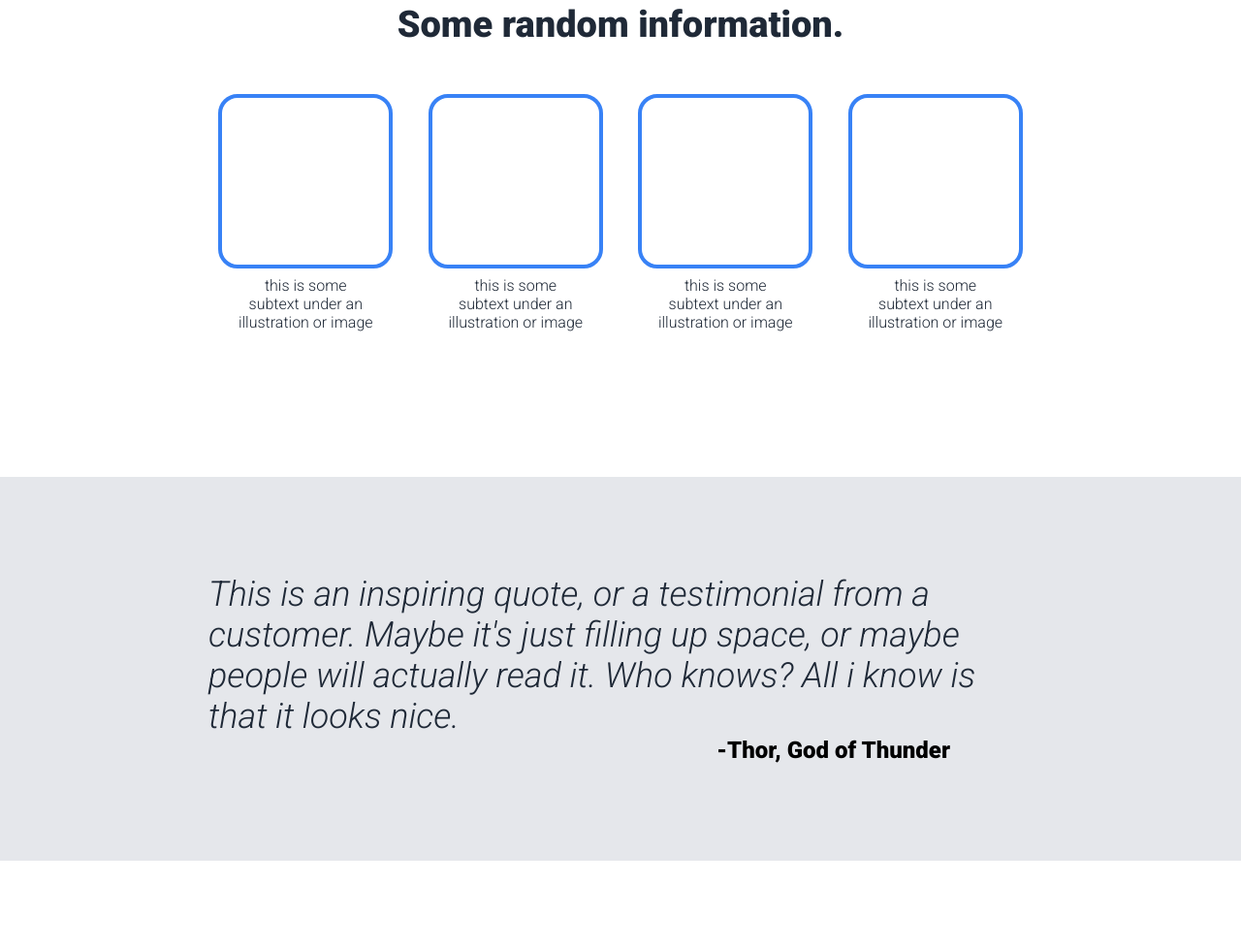
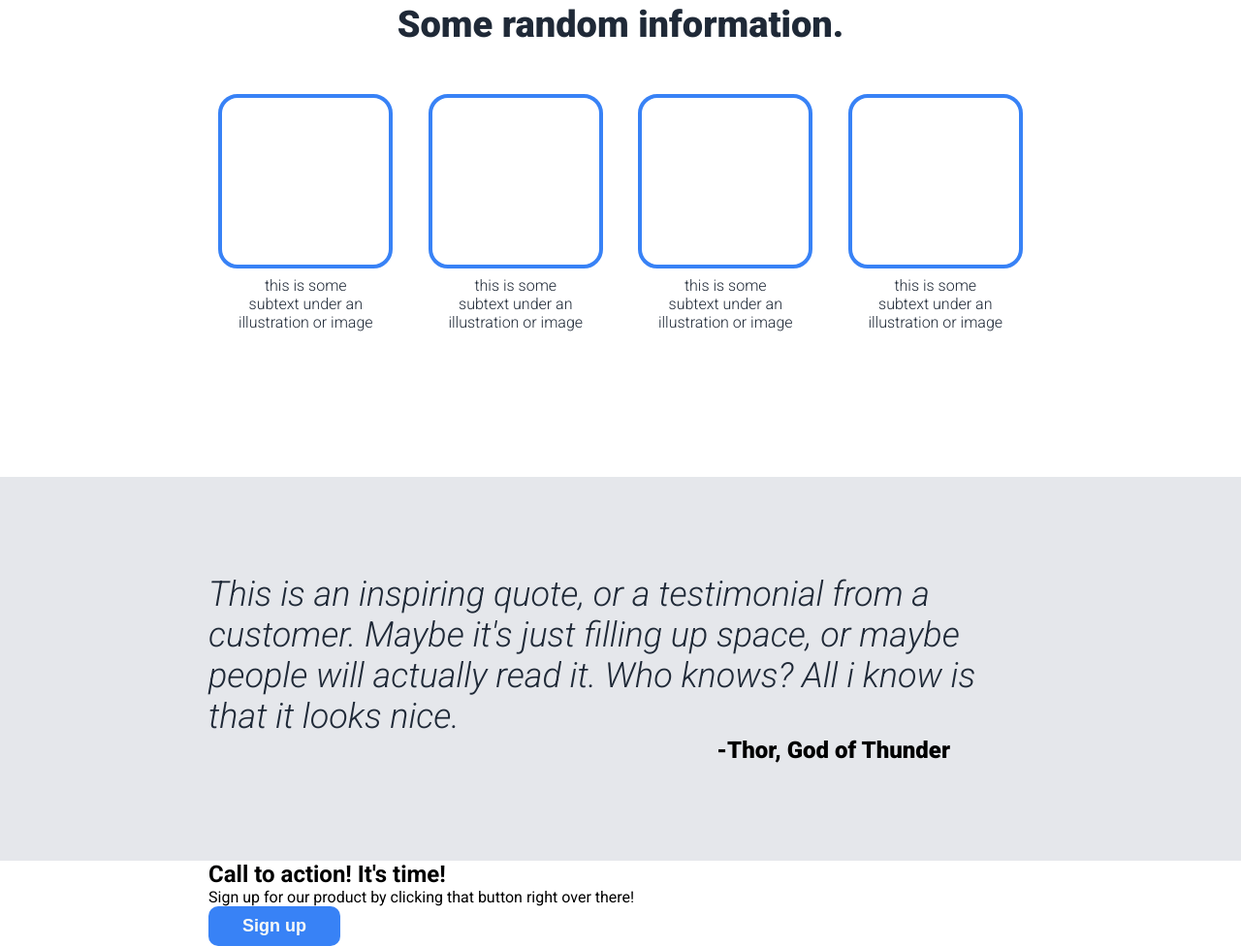
Before and after one commit to Timmehh90/odin-landing-page, a plain HTML site: page index.html in a window 1280 px wide. Shown: the part 569-1545 px from the top of the page at 97% size. Before the commit the page ends 1457 px from the top, so only its background shows below. Drawn offline with Linux system fonts and the light colour scheme.

Commit message:
Feat: add content for call-to-action section
Added a header and a paragraph with a button in the call-to action section in index.html

```diff
--- a/index.html
+++ b/index.html
@@ -77,5 +77,18 @@
         </div>
       </div>
     </div>
+    <div class="call-to-action">
+      <div class="container">
+        <div class="container-sm">
+          <div class="call-to-action-text">
+            <h2>Call to action! It's time!</h2>
+            <p>
+              Sign up for our product by clicking that button right over there!
+            </p>
+          </div>
+          <button class="btn btn-blue">Sign up</button>
+        </div>
+      </div>
+    </div>
   </body>
 </html>
```
